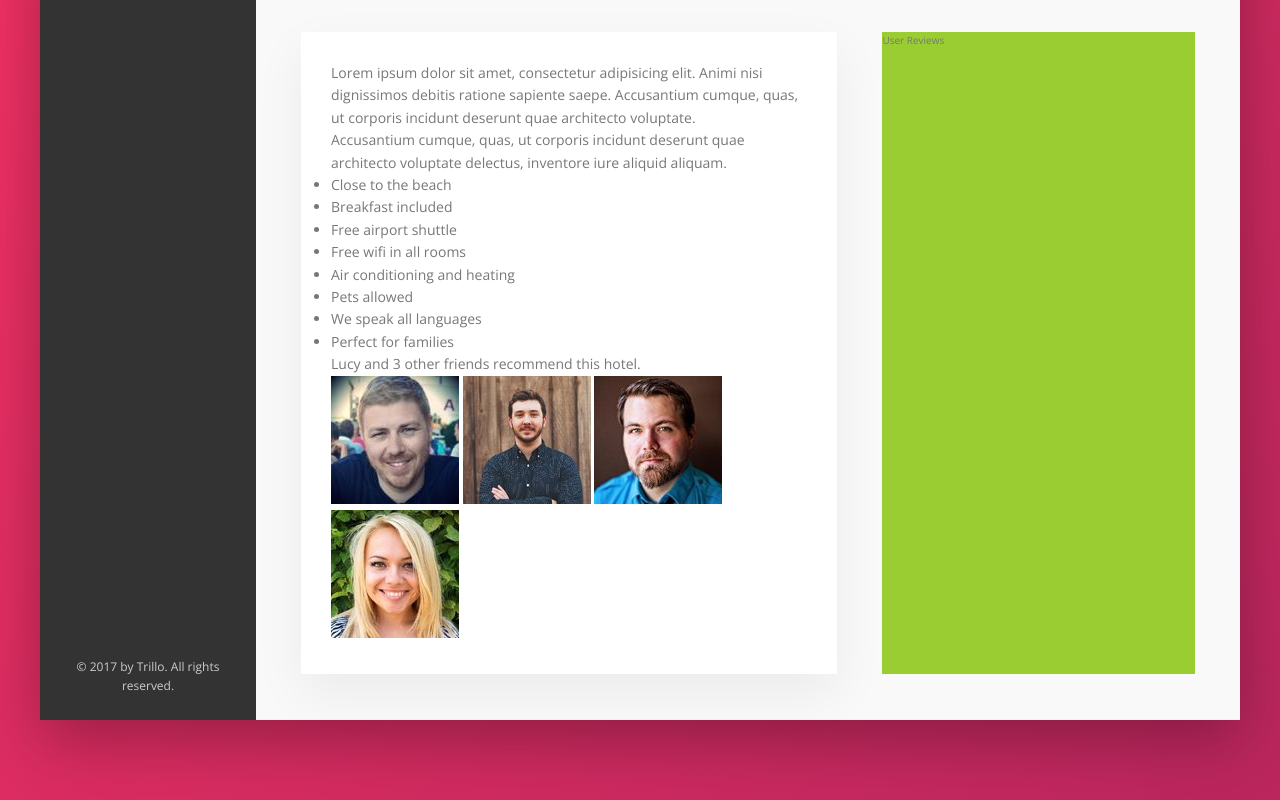
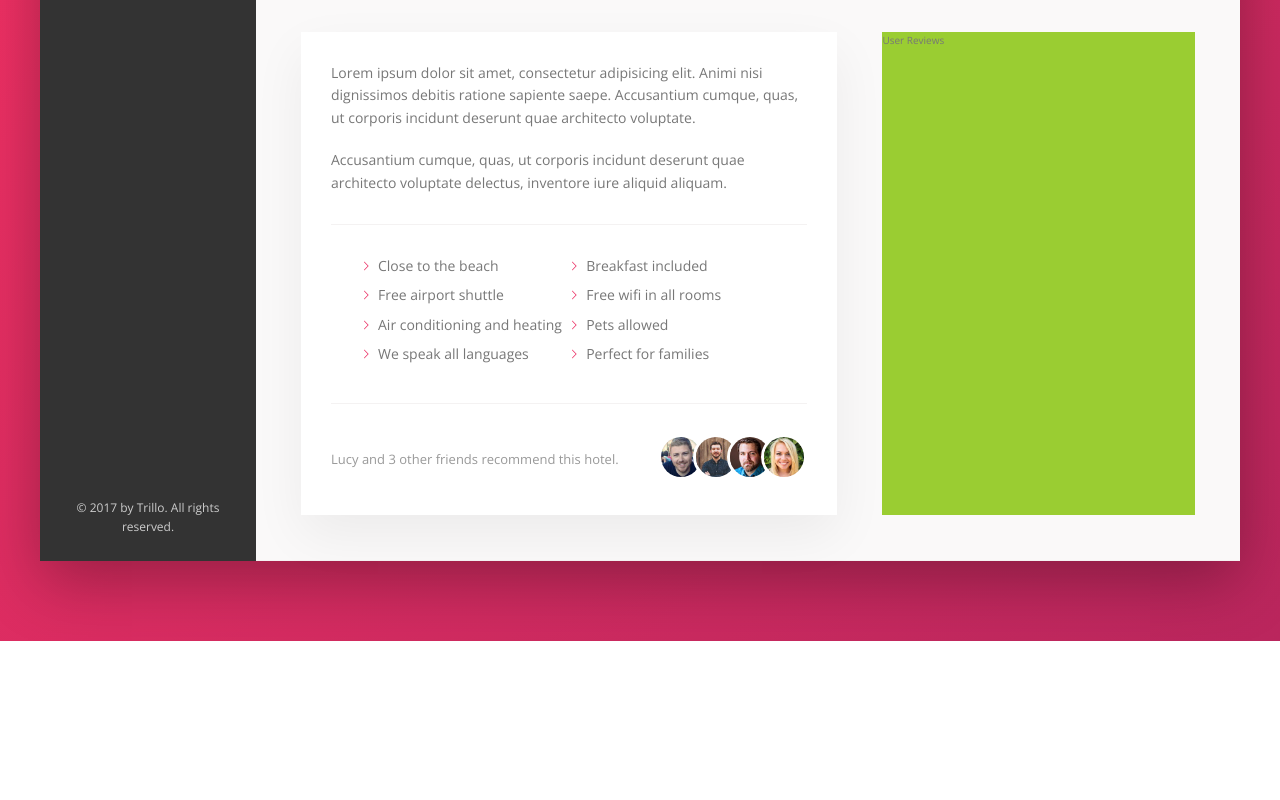
Before and after one commit to rcina/Trillo, a website: page index.html in a window 1280 px wide. Shown: the part 615-1415 px from the top of the page. After the commit the page ends 1256 px from the top, so only its background shows below. Drawn offline with nearby package versions, Linux system fonts and the light colour scheme.

Commit message:
Update automatically generated css files

```diff
--- a/css/style.css
+++ b/css/style.css
@@ -354,5 +354,52 @@ body {
     box-shadow: none;
   }
 }
+.paragraph:not(:last-of-type) {
+  margin-bottom: 2rem;
+}
+
+.list {
+  list-style: none;
+  margin: 3rem 0;
+  padding: 3rem;
+  border-top: var(--line);
+  border-bottom: var(--line);
+  display: flex;
+  flex-wrap: wrap;
+}
+.list__item {
+  flex: 0 0 50%;
+  margin-bottom: 0.7rem;
+}
+.list__item::before {
+  content: "";
+  display: inline-block;
+  height: 1rem;
+  width: 1rem;
+  margin-right: 0.7rem;
+  background-color: var(--color-primary);
+  mask-image: url(../img/chevron-thin-right.svg);
+  mask-size: cover;
+}
+
+.recommend {
+  font-size: 1.3rem;
+  color: var(--color-grey-dark-3);
+  display: flex;
+  align-items: center;
+}
+.recommend__count {
+  margin-right: auto;
+}
+.recommend__photo {
+  box-sizing: content-box;
+  height: 4rem;
+  width: 4rem;
+  border-radius: 50%;
+  border: 3px solid #fff;
+}
+.recommend__photo:not(:last-child) {
+  margin-right: -1.5rem;
+}
 
 /*# sourceMappingURL=style.css.map */
```
Also changed, not shown: 1 other file.
